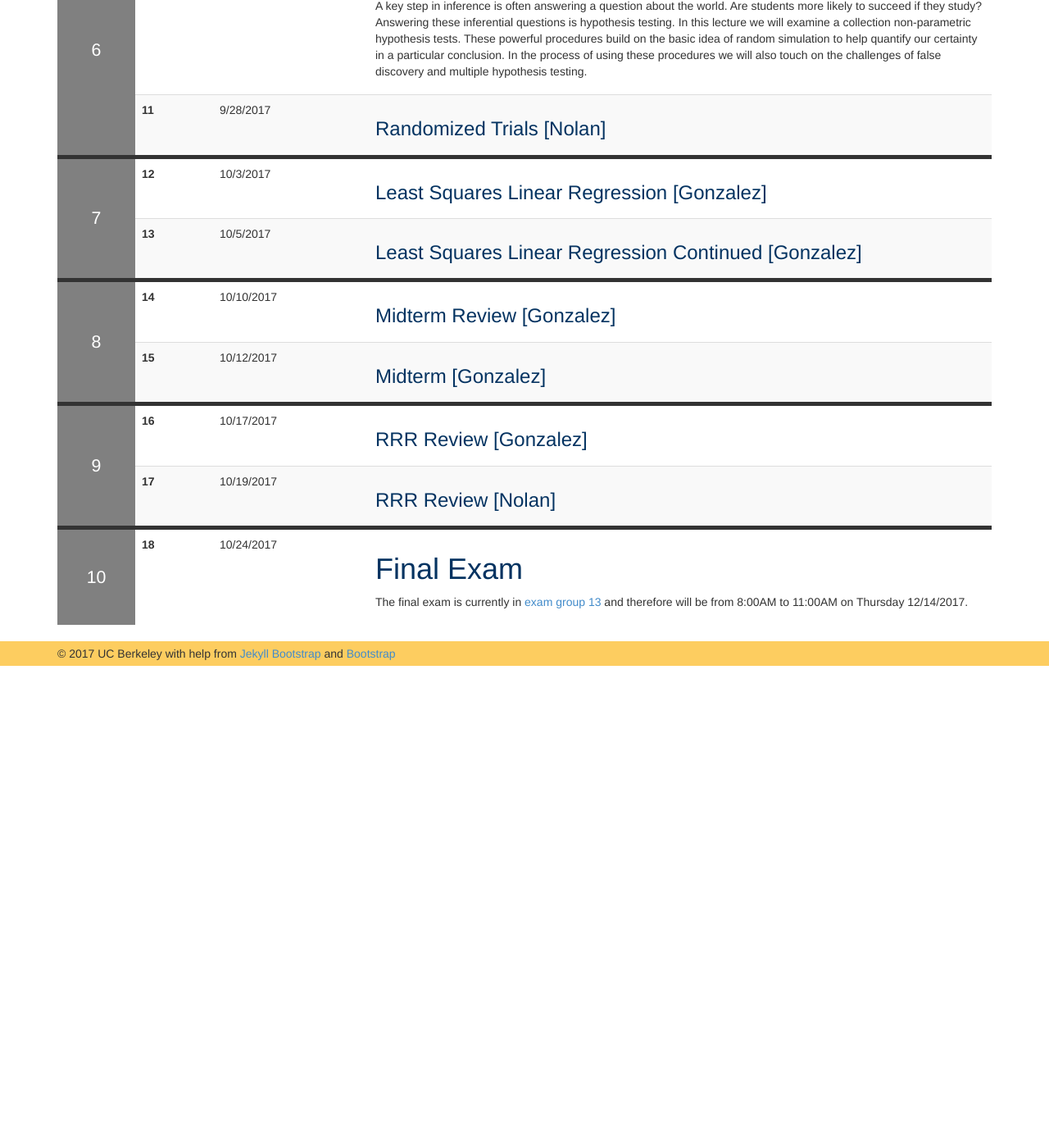
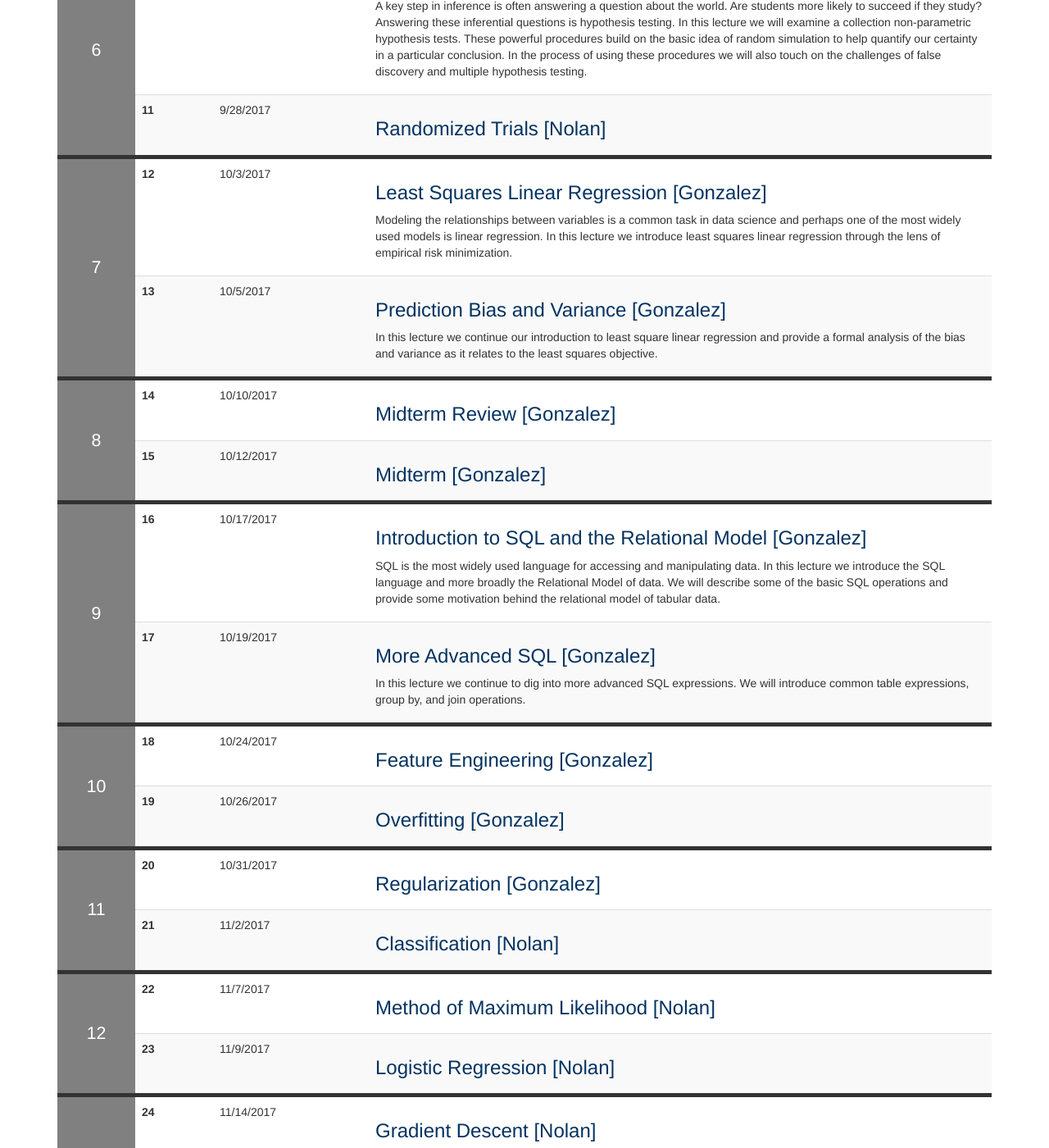
Before and after one commit to DS-100/fa17, a Jekyll site: the page built from syllabus.md, in a window 1280 px wide and 1400 px high, scrolled down 1930 px. Shown: the whole window at 82% size. Built offline with Jekyll 4.4.1, drawn with Linux system fonts in a browser that asks for light colours; nearby versions of some CDN libraries; before the commit the page ends 2742 px from its top, so only the background shows below that; some of the changed text lies outside the part shown.

Commit message:
updated syllabus and section enrollment page

```diff
--- a/syllabus.md
+++ b/syllabus.md
@@ -207,11 +207,16 @@ A key step in inference is often answering a question about the world.  Are stud
 
 ### Least Squares Linear Regression [Gonzalez]
 
+Modeling the relationships between variables is a common task in data science and perhaps one of the most widely used models is linear regression.  In this lecture we introduce least squares linear regression through the lens of empirical risk minimization.
+
+
 
 <!-- ######################################################### -->
 {% include syllabus_entry dates=dates %}
 
-### Least Squares Linear Regression Continued [Gonzalez]
+### Prediction Bias and Variance [Gonzalez]
+
+In this lecture we continue our introduction to least square linear regression and provide a formal analysis of the bias and variance as it relates to the least squares objective.
 
 
 
@@ -229,7 +234,98 @@ A key step in inference is often answering a question about the world.  Are stud
 
 
 
+<!-- ######################################################### -->
+{% include syllabus_entry dates=dates %}
 
+### Introduction to SQL and the Relational Model [Gonzalez]
+
+SQL is the most widely used language for accessing and manipulating data.  In this lecture we introduce the SQL language and more broadly the Relational Model of data.  We will describe some of the basic SQL operations and provide some motivation behind the relational model of tabular data.
+
+
+<!-- ######################################################### -->
+{% include syllabus_entry dates=dates %}
+
+### More Advanced SQL [Gonzalez]
+
+In this lecture we continue to dig into more advanced SQL expressions.  We will introduce common table expressions, group by, and join operations.
+
+
+<!-- ######################################################### -->
+{% include syllabus_entry dates=dates %}
+
+### Feature Engineering [Gonzalez]
+
+
+
+<!-- ######################################################### -->
+{% include syllabus_entry dates=dates %}
+
+### Overfitting [Gonzalez]
+
+
+<!-- ######################################################### -->
+{% include syllabus_entry dates=dates %}
+
+### Regularization [Gonzalez]
+
+
+
+<!-- ######################################################### -->
+{% include syllabus_entry dates=dates %}
+
+### Classification [Nolan]
+
+
+
+
+<!-- ######################################################### -->
+{% include syllabus_entry dates=dates %}
+
+### Method of Maximum Likelihood [Nolan]
+
+
+
+<!-- ######################################################### -->
+{% include syllabus_entry dates=dates %}
+
+### Logistic Regression [Nolan]
+
+
+<!-- ######################################################### -->
+{% include syllabus_entry dates=dates %}
+
+### Gradient Descent [Nolan]
+
+
+<!-- ######################################################### -->
+{% include syllabus_entry dates=dates %}
+
+### Bagging [Nolan]
+
+
+<!-- ######################################################### -->
+{% include syllabus_entry dates=dates %}
+
+### TBD
+
+
+
+<!-- ######################################################### -->
+{% include syllabus_entry dates=dates %}
+
+<h2> Holiday!! </h2>
+
+
+<!-- ######################################################### -->
+{% include syllabus_entry dates=dates %}
+
+### Big Data Ecosystem [Gonzalez]
+
+
+<!-- ######################################################### -->
+{% include syllabus_entry dates=dates %}
+
+### Spark [Gonzalez]
 
 
 
@@ -248,6 +344,10 @@ A key step in inference is often answering a question about the world.  Are stud
 
 
 
+<!-- ######################################################### -->
+{% include syllabus_entry dates=dates %}
+
+<center><h3> Study! </h3></center>
 
 
 <!-- ######################################################### -->
```
Also changed, not shown: other parts of syllabus.md (+1 -1 lines), index.md (+1 -12 lines).
